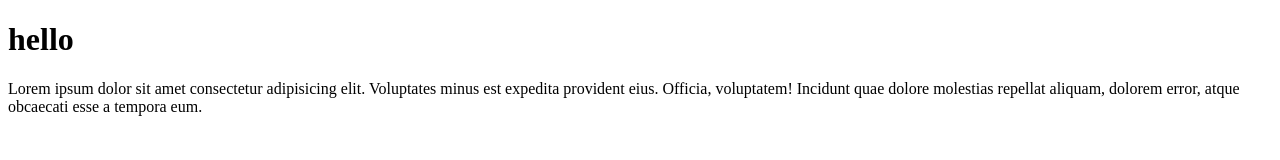
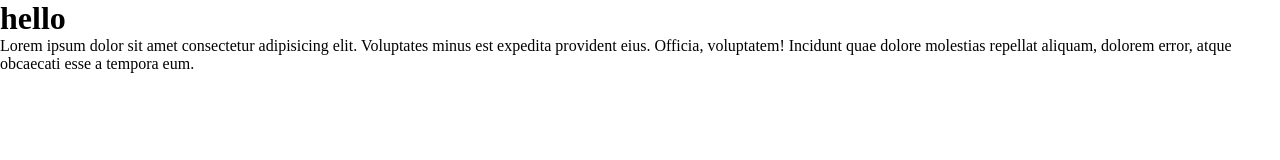
Before and after one commit to otabek0102/new-proejct, a plain HTML site: page index.html in a window 1280 px wide. Drawn offline with Linux system fonts and the light colour scheme; files that its build step writes are made by us from their sources.

Commit message:
created new file styles.css

```diff
--- a/index.html
+++ b/index.html
@@ -5,6 +5,7 @@
     <meta http-equiv="X-UA-Compatible" content="IE=edge">
     <meta name="viewport" content="width=device-width, initial-scale=1.0">
     <title>Document</title>
+    <link rel="stylesheet" href="../3dars/style.css">
 </head>
 <body>
     <h1>hello</h1>
--- /dev/null
+++ b/style.css
@@ -0,0 +1,5 @@
+* {
+    padding: 0;
+    margin: 0;
+    box-sizing: border-box;
+}
```
